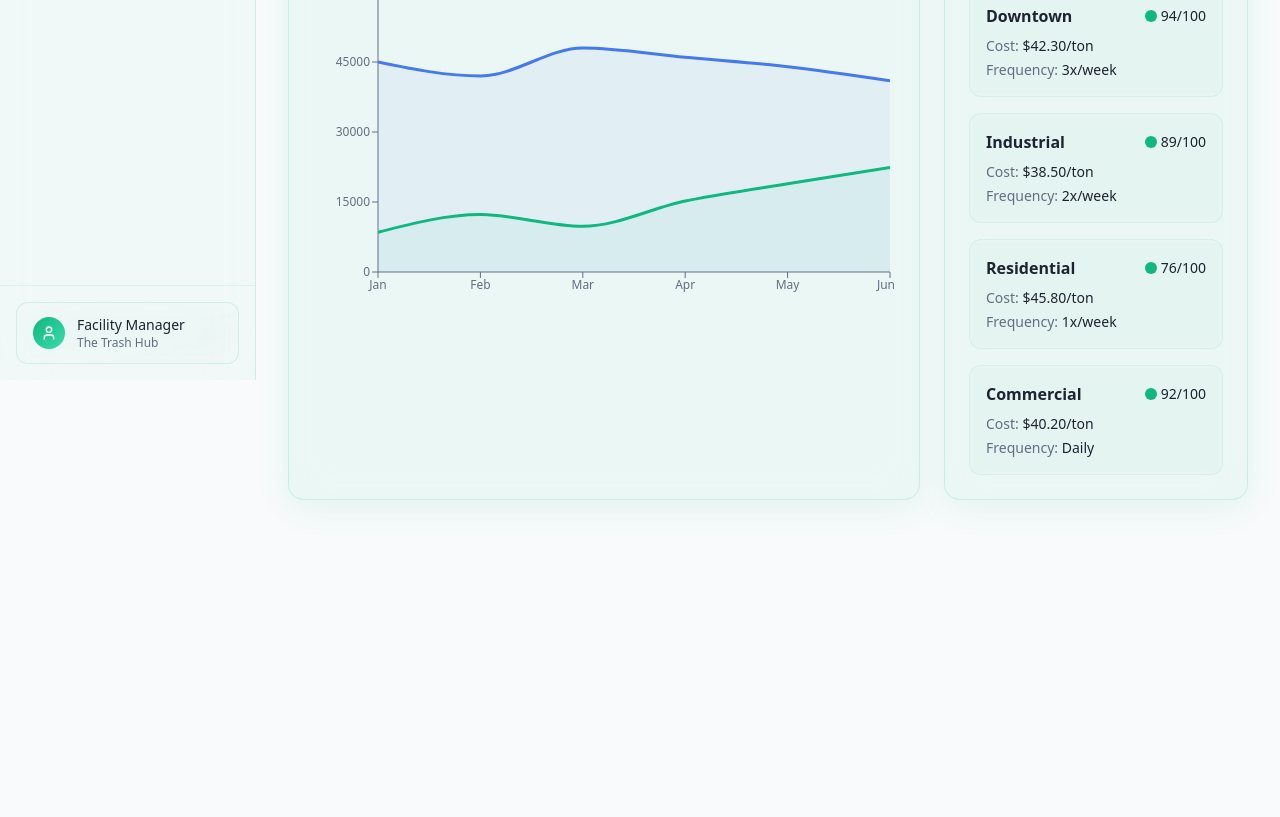
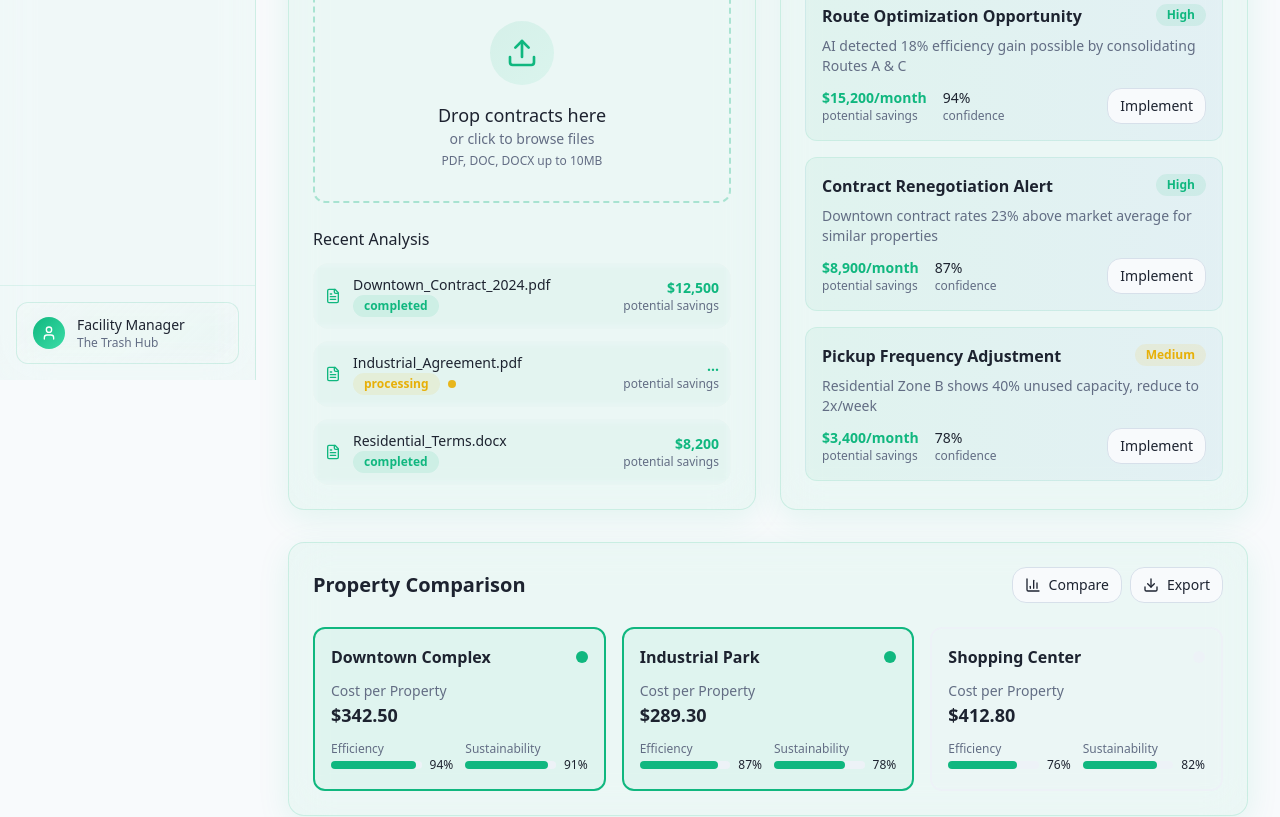
Before and after one commit to tryinhard1080/professional-admin-dashboard-880, a React (Vite) app: page / in a window 1280 px wide. Shown: the part 420-1237 px from the top of the page. Before the commit the page ends 952 px from the top, so only its background shows below. Built offline with nearby package versions, Linux system fonts and the light colour scheme.

Commit message:
Add document upload section
Adds a document upload section for contract analysis, AI-powered insights for cost optimization, and property comparison tools. Includes drag-and-drop file upload zones and real-time processing status.

```diff
--- a/src/pages/Index.tsx
+++ b/src/pages/Index.tsx
@@ -1,5 +1,7 @@
 import { Card } from "@/components/ui/card";
-import { Recycle, TrendingDown, TrendingUp, Truck, MapPin, DollarSign, ArrowUpRight, ArrowDownRight } from "lucide-react";
+import { Button } from "@/components/ui/button";
+import { Badge } from "@/components/ui/badge";
+import { Recycle, TrendingDown, TrendingUp, Truck, MapPin, DollarSign, ArrowUpRight, ArrowDownRight, Upload, FileText, Brain, BarChart3, Download } from "lucide-react";
 import { LineChart, Line, ResponsiveContainer, XAxis, YAxis, Tooltip, AreaChart, Area } from "recharts";
 
 const wasteMetrics = [
@@ -27,6 +29,10 @@ const Index = () => {
           <p className="text-muted-foreground">Real-time insights for The Trash Hub operations</p>
         </div>
         <div className="flex items-center space-x-3">
+          <Button className="glass-button">
+            <Upload className="h-4 w-4 mr-2" />
+            Upload Contract
+          </Button>
           <button className="glass-button px-4 py-2 rounded-xl hover-scale">
             <Recycle className="h-5 w-5 text-primary" />
           </button>
@@ -102,6 +108,188 @@ const Index = () => {
         </Card>
       </div>
 
+      {/* Document Upload & AI Analysis Section */}
+      <div className="grid grid-cols-1 lg:grid-cols-2 gap-6">
+        <Card className="glass-card p-6">
+          <div className="flex items-center justify-between mb-6">
+            <h3 className="text-xl font-semibold text-foreground">Contract Analysis</h3>
+            <Badge className="bg-primary/10 text-primary border-primary/20">AI-Powered</Badge>
+          </div>
+
+          {/* Drag & Drop Upload Zone */}
+          <div className="border-2 border-dashed border-primary/30 rounded-xl p-8 text-center hover:border-primary/50 transition-colors cursor-pointer group">
+            <div className="flex flex-col items-center space-y-4">
+              <div className="p-4 bg-gradient-to-br from-primary/10 to-accent/10 rounded-full group-hover:scale-110 transition-transform">
+                <Upload className="h-8 w-8 text-primary" />
+              </div>
+              <div>
+                <p className="text-lg font-medium text-foreground">Drop contracts here</p>
+                <p className="text-sm text-muted-foreground">or click to browse files</p>
+                <p className="text-xs text-muted-foreground mt-1">PDF, DOC, DOCX up to 10MB</p>
+              </div>
+            </div>
+          </div>
+
+          {/* Recent Uploads */}
+          <div className="mt-6 space-y-3">
+            <h4 className="font-medium text-foreground">Recent Analysis</h4>
+            {[
+              { name: "Downtown_Contract_2024.pdf", status: "completed", savings: "$12,500" },
+              { name: "Industrial_Agreement.pdf", status: "processing", savings: "..." },
+              { name: "Residential_Terms.docx", status: "completed", savings: "$8,200" }
+            ].map((file, i) => (
+              <div key={i} className="flex items-center justify-between p-3 rounded-lg bg-muted/20 backdrop-blur-sm">
+                <div className="flex items-center space-x-3">
+                  <FileText className="h-4 w-4 text-primary" />
+                  <div>
+                    <p className="text-sm font-medium text-foreground">{file.name}</p>
+                    <div className="flex items-center gap-2">
+                      <Badge className={file.status === 'completed' ? 'bg-success/10 text-success' : 'bg-warning/10 text-warning'}>
+                        {file.status}
+                      </Badge>
+                      {file.status === 'processing' && (
+                        <div className="w-2 h-2 bg-warning rounded-full animate-pulse"></div>
+                      )}
+                    </div>
+                  </div>
+                </div>
+                <div className="text-right">
+                  <p className="text-sm font-bold text-success">{file.savings}</p>
+                  <p className="text-xs text-muted-foreground">potential savings</p>
+                </div>
+              </div>
+            ))}
+          </div>
+        </Card>
+
+        <Card className="glass-card p-6">
+          <div className="flex items-center justify-between mb-6">
+            <h3 className="text-xl font-semibold text-foreground">AI Insights</h3>
+            <Brain className="h-5 w-5 text-primary" />
+          </div>
+
+          <div className="space-y-4">
+            {[
+              {
+                title: "Route Optimization Opportunity",
+                description: "AI detected 18% efficiency gain possible by consolidating Routes A & C",
+                impact: "High",
+                savings: "$15,200/month",
+                confidence: 94
+              },
+              {
+                title: "Contract Renegotiation Alert",
+                description: "Downtown contract rates 23% above market average for similar properties",
+                impact: "High",
+                savings: "$8,900/month",
+                confidence: 87
+              },
+              {
+                title: "Pickup Frequency Adjustment",
+                description: "Residential Zone B shows 40% unused capacity, reduce to 2x/week",
+                impact: "Medium",
+                savings: "$3,400/month",
+                confidence: 78
+              }
+            ].map((insight, i) => (
+              <div key={i} className="p-4 rounded-xl bg-gradient-to-r from-primary/5 to-secondary/5 border border-primary/10">
+                <div className="flex items-start justify-between mb-2">
+                  <h4 className="font-semibold text-foreground">{insight.title}</h4>
+                  <Badge className={insight.impact === 'High' ? 'bg-success/10 text-success' : 'bg-warning/10 text-warning'}>
+                    {insight.impact}
+                  </Badge>
+                </div>
+                <p className="text-sm text-muted-foreground mb-3">{insight.description}</p>
+                <div className="flex items-center justify-between">
+                  <div className="flex items-center gap-4">
+                    <div>
+                      <p className="text-sm font-bold text-success">{insight.savings}</p>
+                      <p className="text-xs text-muted-foreground">potential savings</p>
+                    </div>
+                    <div>
+                      <p className="text-sm font-medium">{insight.confidence}%</p>
+                      <p className="text-xs text-muted-foreground">confidence</p>
+                    </div>
+                  </div>
+                  <Button size="sm" variant="outline">Implement</Button>
+                </div>
+              </div>
+            ))}
+          </div>
+        </Card>
+      </div>
+
+      {/* Property Comparison Tools */}
+      <Card className="glass-card p-6">
+        <div className="flex items-center justify-between mb-6">
+          <h3 className="text-xl font-semibold text-foreground">Property Comparison</h3>
+          <div className="flex gap-2">
+            <Button size="sm" variant="outline">
+              <BarChart3 className="h-4 w-4 mr-2" />
+              Compare
+            </Button>
+            <Button size="sm" variant="outline">
+              <Download className="h-4 w-4 mr-2" />
+              Export
+            </Button>
+          </div>
+        </div>
+
+        <div className="grid grid-cols-1 md:grid-cols-3 gap-4">
+          {[
+            { name: "Downtown Complex", cost: "$342.50", efficiency: 94, sustainability: 91, selected: true },
+            { name: "Industrial Park", cost: "$289.30", efficiency: 87, sustainability: 78, selected: true },
+            { name: "Shopping Center", cost: "$412.80", efficiency: 76, sustainability: 82, selected: false }
+          ].map((property, i) => (
+            <div key={i} className={`p-4 rounded-xl border-2 transition-all cursor-pointer ${
+              property.selected
+                ? 'border-primary bg-primary/5'
+                : 'border-muted hover:border-primary/50 bg-muted/10'
+            }`}>
+              <div className="flex items-center justify-between mb-3">
+                <h4 className="font-semibold text-foreground">{property.name}</h4>
+                <div className={`w-3 h-3 rounded-full ${property.selected ? 'bg-primary' : 'bg-muted'}`} />
+              </div>
+
+              <div className="space-y-3">
+                <div>
+                  <p className="text-sm text-muted-foreground">Cost per Property</p>
+                  <p className="text-lg font-bold text-foreground">{property.cost}</p>
+                </div>
+
+                <div className="grid grid-cols-2 gap-3">
+                  <div>
+                    <p className="text-xs text-muted-foreground">Efficiency</p>
+                    <div className="flex items-center gap-2">
+                      <div className="flex-1 bg-muted rounded-full h-2">
+                        <div
+                          className="bg-gradient-to-r from-primary to-success h-2 rounded-full"
+                          style={{ width: `${property.efficiency}%` }}
+                        />
+                      </div>
+                      <span className="text-xs font-medium">{property.efficiency}%</span>
+                    </div>
+                  </div>
+
+                  <div>
+                    <p className="text-xs text-muted-foreground">Sustainability</p>
+                    <div className="flex items-center gap-2">
+                      <div className="flex-1 bg-muted rounded-full h-2">
+                        <div
+                          className="bg-gradient-to-r from-primary to-success h-2 rounded-full"
+                          style={{ width: `${property.sustainability}%` }}
+                        />
+                      </div>
+                      <span className="text-xs font-medium">{property.sustainability}%</span>
+                    </div>
+                  </div>
+                </div>
+              </div>
+            </div>
+          ))}
+        </div>
+      </Card>
+
       <div className="grid grid-cols-1 lg:grid-cols-3 gap-6">
         <Card className="glass-card p-6 lg:col-span-2">
           <h3 className="text-xl font-semibold mb-6 text-foreground">Cost & Efficiency Trends</h3>
```
